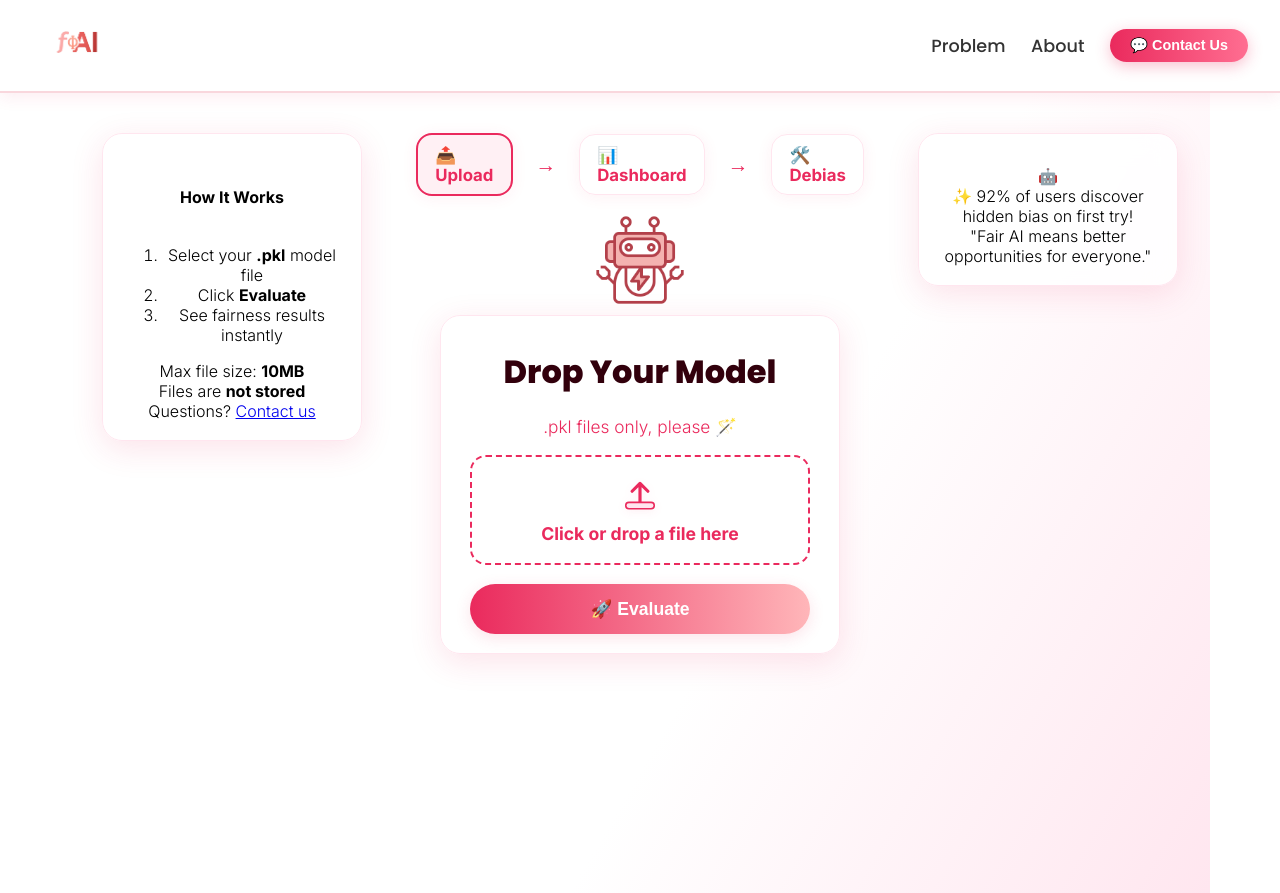
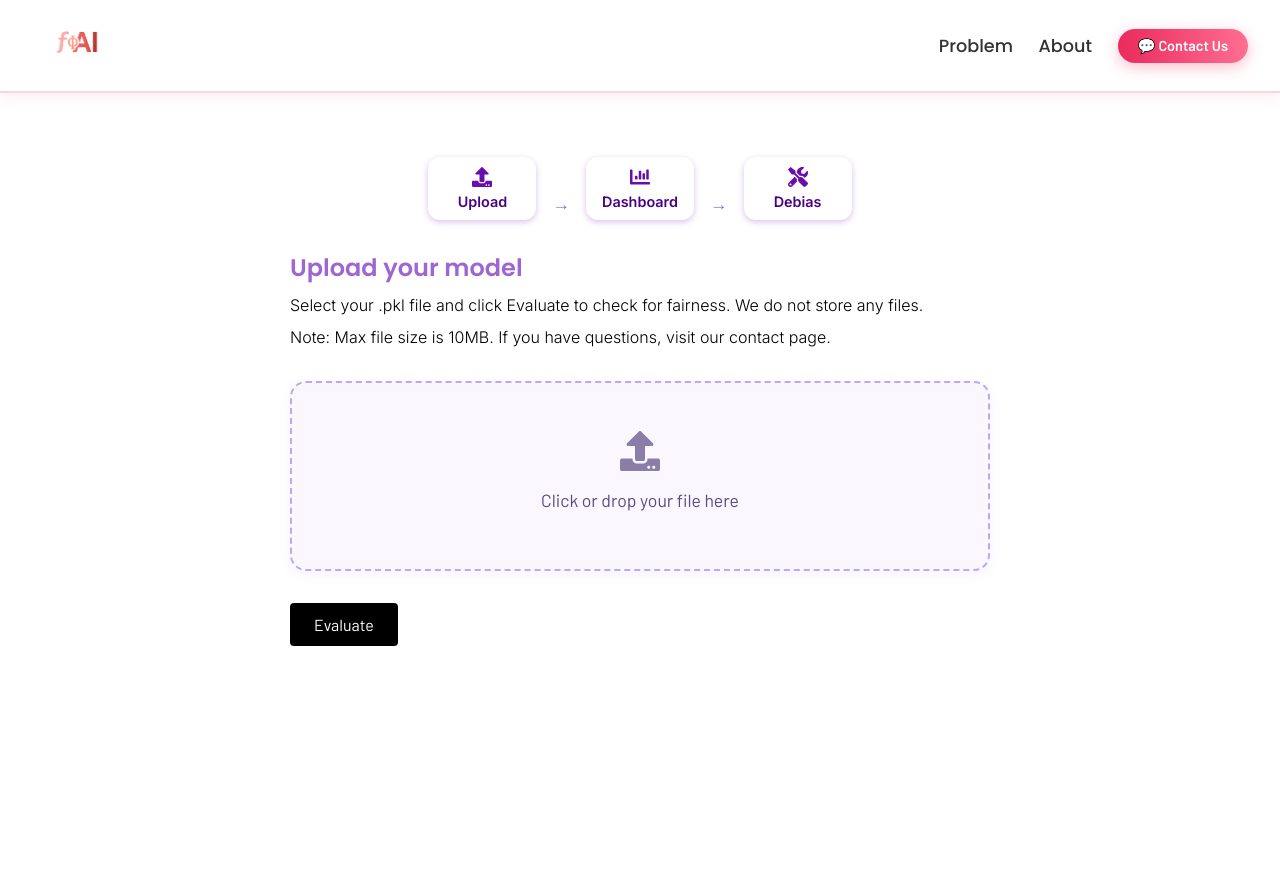
Before and after one commit to imancheema/fAI, a React (Create React App) app in the folder frontend/: page /upload in a window 1280 px wide. After the commit the page ends 800 px from the top, so only its background shows below. Built offline with nearby package versions, Linux system fonts and the light colour scheme.

Commit message:
Updates Upload Model page

```diff
--- a/frontend/src/screens/UploadModel.css
+++ b/frontend/src/screens/UploadModel.css
@@ -1,280 +1,101 @@
-.upload-3col-layout {
-  display: flex;
-  flex-direction: row;
-  justify-content: center;
-  align-items: flex-start;
-  flex-wrap: wrap;
-  max-width: 1140px;
+main {
+  max-width: 700px;
   margin: 0 auto;
-  gap: 2.5rem; /* increased spacing */
-  padding: 2.5rem 2rem; /* more horizontal padding */
-  background: linear-gradient(120deg, #fff 60%, #ffe6ef 100%);
-  min-height: 100vh;
-  box-sizing: border-box;
+  padding: 2rem;
 }
 
-/* Base column behavior */
-.upload-col {
-  display: flex;
-  flex-direction: column;
-  align-items: stretch;
-  min-width: 0;
-  flex-shrink: 0;
+section {
+  margin-bottom: 2rem;
 }
 
-/* Side columns */
-.col-left,
-.col-right {
-  width: 260px;
-  flex-shrink: 0;
-  box-sizing: border-box;
+h2 {
+  font-size: 1.8rem;
+  margin-bottom: 0.5rem;
 }
 
-/* Center column */
-.col-center {
-  flex: 1 1 370px;
-  max-width: 400px;
-  min-width: 320px;
-  margin: 0 auto;
-  box-sizing: border-box;
+p {
+  margin: 0.5rem 0;
+  line-height: 1.5;
 }
 
-/* Card styles */
-.info-card,
-.visual-card,
-.upload-model-container {
-  background: rgba(255, 255, 255, 0.85);
-  border-radius: 20px;
-  box-shadow: 0 8px 32px rgba(234, 42, 93, 0.13);
-  border: 1.5px solid #ffe6ef;
-  padding: 2rem 1.2rem 1.2rem;
+[role="button"] {
+  border: 2px dashed #bca7f5;
+  background-color: #faf7ff;
+  padding: 3rem 2rem;
   text-align: center;
-  width: 100%;
-  font-size: 1rem;
-  max-width: 100%;
-  margin-top: 0;
-  backdrop-filter: blur(14px);
-  display: flex;
-  flex-direction: column;
-  justify-content: flex-start;
-  flex: 0 0 auto;
-  box-sizing: border-box;
+  cursor: pointer;
+  margin-bottom: 2rem;
+  border-radius: 1rem;
+  transition: all 0.3s ease-in-out;
+  box-shadow: 0 4px 12px rgba(180, 140, 255, 0.1);
+  color: #5c4a82;
+  font-size: 1.1rem;
 }
 
-/* Timeline */
-.upload-timeline {
-  display: flex;
-  justify-content: center;
-  align-items: center;
-  gap: 1.4rem;
-  margin-bottom: 1.2rem;
+[role="button"]:hover {
+  background-color: #f3eaff;
+  border-color: #a783f7;
+  transform: translateY(-2px);
+  box-shadow: 0 6px 14px rgba(180, 140, 255, 0.15);
 }
 
-.timeline-step {
-  background: rgba(255, 255, 255, 0.95);
-  border-radius: 16px;
-  box-shadow: 0 2px 16px #ea2a5d11;
-  border: 1px solid #ffe6ef;
-  padding: 0.6rem 1.1rem;
-  color: #ea2a5d;
-  font-weight: 700;
-  font-size: 1.05rem;
-  display: flex;
-  align-items: center;
-  gap: 0.5rem;
+[role="button"]:focus {
+  outline: none;
+  border-color: #7e57c2;
+  background-color: #f2e8ff;
 }
 
-.timeline-step.active {
-  background: #fff0f4;
-  border: 2px solid #ea2a5d;
+[role="button"].drag-active {
+  background-color: #eee4ff;
+  border-color: #7e57c2;
 }
 
-.timeline-arrow {
-  font-size: 1.3rem;
-  color: #ea2a5d;
+/* Optional icon in the upload area */
+.upload-icon {
+  font-size: 2.5rem;
+  margin-bottom: 1rem;
+  opacity: 0.7;
 }
 
-/* Center image */
-.center-robot {
-  width: 90px;
-  height: 90px;
-  object-fit: contain;
-  display: block;
-  margin: 0 auto 0.6rem;
+[role="button"],
+button {
+  font-family: "Barlow", sans-serif;
 }
 
-/* Upload container */
-.upload-model-container {
-  padding: 2rem 1.2rem 1.2rem;
-  max-width: 100%;
-}
-
-/* Titles and instructions */
-.upload-title {
-  font-size: 2rem;
-  font-weight: 800;
-  color: #32000c;
-  margin-bottom: 0.2rem;
-  text-align: center;
-}
-
-.upload-helper {
-  color: #ea2a5d;
-  font-size: 1.08rem;
-  margin-bottom: 1.1rem;
-  text-align: center;
-}
-
-/* Upload box */
-.upload-box {
-  border: 2.5px dashed #ea2a5d;
-  border-radius: 16px;
-  padding: 1.2rem;
-  margin: 0 auto;
-  background: rgba(255, 255, 255, 0.5);
-  cursor: pointer;
-  display: flex;
-  flex-direction: column;
-  align-items: center;
-  min-height: 110px;
-  justify-content: center;
-  max-width: 100%;
-  width: 100%;
-  transition: all 0.3s;
-}
-
-.upload-box.drag-active {
-  background: rgba(255, 182, 185, 0.15);
-  border-color: #ea2a5d;
-  box-shadow: 0 0 12px #ea2a5d44;
-}
-
-/* Upload icons/text */
-.upload-icon {
-  width: 38px;
-  height: 38px;
-  margin-bottom: 0.3rem;
-  filter: drop-shadow(0 2px 4px rgba(234, 42, 93, 0.07));
-}
-
-.upload-instruct {
-  font-size: 1.1rem;
-  color: #ea2a5d;
-  font-weight: 600;
-  margin-top: 0.2rem;
-  text-align: center;
-}
-
-/* File preview styles */
-.file-preview {
-  display: flex;
-  align-items: center;
-  gap: 0.7rem;
-  font-size: 1.08rem;
-  margin-top: 0.3rem;
-}
-
-.file-icon {
-  font-size: 1.3rem;
-}
-
-.file-name {
-  color: #003049;
-  font-weight: 700;
-  font-size: 1.02rem;
-}
-
-.file-status {
-  color: #00c896;
-  font-weight: 600;
-  font-size: 1.04rem;
+/* Hidden file input */
+input[type="file"] {
+  display: none;
 }
 
 /* Progress bar */
-.progress-bar {
-  width: 100%;
+.upload-progress {
   height: 10px;
-  background: #ffe6ef;
-  border-radius: 8px;
-  margin: 1rem 0 0.5rem 0;
+  background-color: #ccc;
+  margin-bottom: 1rem;
+  position: relative;
   overflow: hidden;
 }
 
-.progress-bar-fill {
+.upload-progress > div {
   height: 100%;
-  background: linear-gradient(90deg, #ea2a5d 0%, #ffb6b9 100%);
-  transition: width 0.3s;
+  background-color: var(--button-color);
+  width: 0%;
+  transition: width 0.3s ease-in-out;
 }
 
 /* Upload button */
-.upload-btn {
-  background: linear-gradient(90deg, #ea2a5d 0%, #ffb6b9 100%);
+button {
+  padding: 0.75rem 1.5rem;
+  font-size: 1rem;
+  background-color: var(--button-color);
+  color: white;
   border: none;
-  border-radius: 30px;
-  color: #fff;
-  font-weight: 800;
-  font-size: 1.1rem;
-  padding: 0.9rem 2.5rem;
-  margin-top: 1.2rem;
-  box-shadow: 0 4px 16px #ea2a5d22;
-  transition: background 0.2s, color 0.2s, box-shadow 0.2s, transform 0.2s;
+  border-radius: 4px;
   cursor: pointer;
+  font-family: "Barlow", sans-serif;
 }
 
-.upload-btn:hover:not(:disabled) {
-  background: linear-gradient(90deg, #ffb6b9 0%, #ea2a5d 100%);
-  transform: scale(1.05);
-  box-shadow: 0 8px 32px #ea2a5d44;
-}
-
-.upload-btn:disabled {
-  opacity: 0.7;
+button:disabled {
+  background-color: #ccc;
   cursor: not-allowed;
 }
-
-/* Responsive layout */
-@media (max-width: 1080px) {
-  .upload-3col-layout {
-    flex-direction: column;
-    align-items: stretch;
-    gap: 1.5rem;
-    padding: 1.5rem 1rem;
-  }
-
-  .upload-col,
-  .col-left,
-  .col-right,
-  .col-center {
-    width: 100%;
-    max-width: 100%;
-    flex: 1 1 auto;
-  }
-
-  .col-center {
-    margin: 0 auto;
-  }
-
-  .center-robot {
-    margin-bottom: 1rem;
-  }
-}
-
-.upload-model-container {
-  padding: 2rem 1.2rem 1.2rem;
-  width: 100%;
-  box-sizing: border-box;
-  display: flex;
-  flex-direction: column;
-  align-items: center; /* ⬅️ center child elements */
-}
-
-.upload-box,
-.upload-btn,
-.upload-instruct,
-.file-preview {
-  max-width: 340px;    /* ⬅️ max width limit for contents */
-  width: 100%;
-  margin-left: auto;
-  margin-right: auto;
-  box-sizing: border-box;
-}
--- a/frontend/src/screens/UploadModel.tsx
+++ b/frontend/src/screens/UploadModel.tsx
@@ -1,10 +1,9 @@
 import React, { useRef, useState } from "react";
-import robotImg from "../assets/robot.png";
 import { useModelContext } from "../contexts/ModelContext";
-import "../App.css";
+import { useNavigate } from "react-router-dom";
+import Steps from "../components/Steps";
 import "./UploadModel.css";
-import { useNavigate } from "react-router-dom";
-
+import { FaUpload } from "react-icons/fa";
 
 function UploadModel() {
   const { modelFile, setModelFile } = useModelContext();
@@ -13,8 +12,6 @@ function UploadModel() {
   const [uploading, setUploading] = useState(false);
   const [progress, setProgress] = useState(0);
   const navigate = useNavigate();
-
-
 
   const handleUpload = () => {
     if (!modelFile) {
@@ -32,7 +29,7 @@ function UploadModel() {
         clearInterval(interval);
         setTimeout(() => {
           setUploading(false);
-          navigate("/evaluate"); // ✅ Go to the next screen after upload completes
+          navigate("/evaluate");
         }, 400);
       }
     }, 70);
@@ -64,97 +61,66 @@ function UploadModel() {
   };
 
   return (
-    <div className="upload-3col-layout">
-      {/* Left Panel */}
-      <aside className="upload-col col-left">
-        <div className="info-card glass">
-          <h4>How It Works</h4>
-          <ol>
-            <li>Select your <b>.pkl</b> model file</li>
-            <li>Click <b>Evaluate</b></li>
-            <li>See fairness results instantly</li>
-          </ol>
-          <div className="side-tip">
-            Max file size: <strong>10MB</strong><br />
-            Files are <strong>not stored</strong><br />
-            Questions? <a href="/contact">Contact us</a>
-          </div>
-        </div>
-      </aside>
-
-      {/* Center Panel */}
-      <main className="upload-col col-center">
-        <div className="upload-timeline">
-          <div className="timeline-step active">📤 Upload</div>
-          <span className="timeline-arrow">→</span>
-          <div className="timeline-step">📊 Dashboard</div>
-          <span className="timeline-arrow">→</span>
-          <div className="timeline-step">🛠️ Debias</div>
-        </div>
-        <img src={robotImg} alt="Robot mascot" className="center-robot" />
-        <div className="upload-model-container glass">
-          <h2 className="upload-title">Drop Your Model</h2>
-          <p className="upload-helper">.pkl files only, please 🪄</p>
+    <div>
+      <main>
+        <Steps />
+        <section>
+          <h2>Upload your model</h2>
+          <p>
+            Select your .pkl file and click Evaluate to check for fairness. We
+            do not store any files.
+          </p>
+          <p>
+            Note: Max file size is 10MB. If you have questions, visit our
+            contact page.
+          </p>
+        </section>
 
         <div
-            className={`upload-box${dragActive ? " drag-active" : ""}`}
           onClick={() => !uploading && fileInputRef.current?.click()}
-            onKeyDown={e => (e.key === "Enter" || e.key === " ") && !uploading && fileInputRef.current?.click()}
+          onKeyDown={(e) =>
+            (e.key === "Enter" || e.key === " ") &&
+            !uploading &&
+            fileInputRef.current?.click()
+          }
           onDragOver={handleDragOver}
           onDragLeave={handleDragLeave}
           onDrop={handleDrop}
           tabIndex={0}
           role="button"
-            aria-label="File upload area"
         >
-            <svg className="upload-icon" width="38" height="38" fill="none" viewBox="0 0 24 24">
-              <path d="M12 16V4M12 4l-5 5M12 4l5 5" stroke="#ea2a5d" strokeWidth="2" strokeLinecap="round" strokeLinejoin="round"/>
-              <rect x="3" y="16" width="18" height="4" rx="2" fill="#ffe6ef" stroke="#ea2a5d" strokeWidth="1"/>
-            </svg>
           <input
             type="file"
             ref={fileInputRef}
-              id="file-upload"
             accept=".pkl"
-              style={{ display: "none" }}
             onChange={handleFileChange}
             disabled={uploading}
           />
           {modelFile ? (
-              <div className="file-preview">
-                <span className="file-icon">📦</span>
-                <span className="file-name">{modelFile.name}</span>
-                <span className="file-status">✅ Ready!</span>
+            <div>
+              <p>File: {modelFile.name}</p>
+              <p>Status: Ready</p>
             </div>
           ) : (
-              <span className="upload-instruct"><b>Click or drop a file here</b></span>
+            <div style={{ textAlign: "center" }}>
+              <span className="upload-icon" aria-label="Upload icon">
+                <FaUpload />
+              </span>
+              <p>Click or drop your file here</p>
+            </div>
           )}
         </div>
 
         {uploading && (
-            <div className="progress-bar">
-              <div className="progress-bar-fill" style={{ width: `${progress}%` }} />
+          <div>
+            <p>Uploading... {progress}%</p>
           </div>
         )}
 
-          <button className="upload-btn" onClick={handleUpload} disabled={uploading}>
-            🚀 Evaluate
+        <button onClick={handleUpload} disabled={uploading}>
+          Evaluate
         </button>
-        </div>
       </main>
-
-      {/* Right Panel */}
-      <aside className="upload-col col-right">
-        <div className="visual-card glass">
-          <div className="side-robot-icon">🤖</div>
-          <div className="side-stat">
-            ✨ 92% of users discover hidden bias on first try!
-          </div>
-          <div className="side-quote">
-            "Fair AI means better opportunities for everyone."
-          </div>
-        </div>
-      </aside>
     </div>
   );
 }
```
Lines whose indentation alone changed are shown as unchanged.
